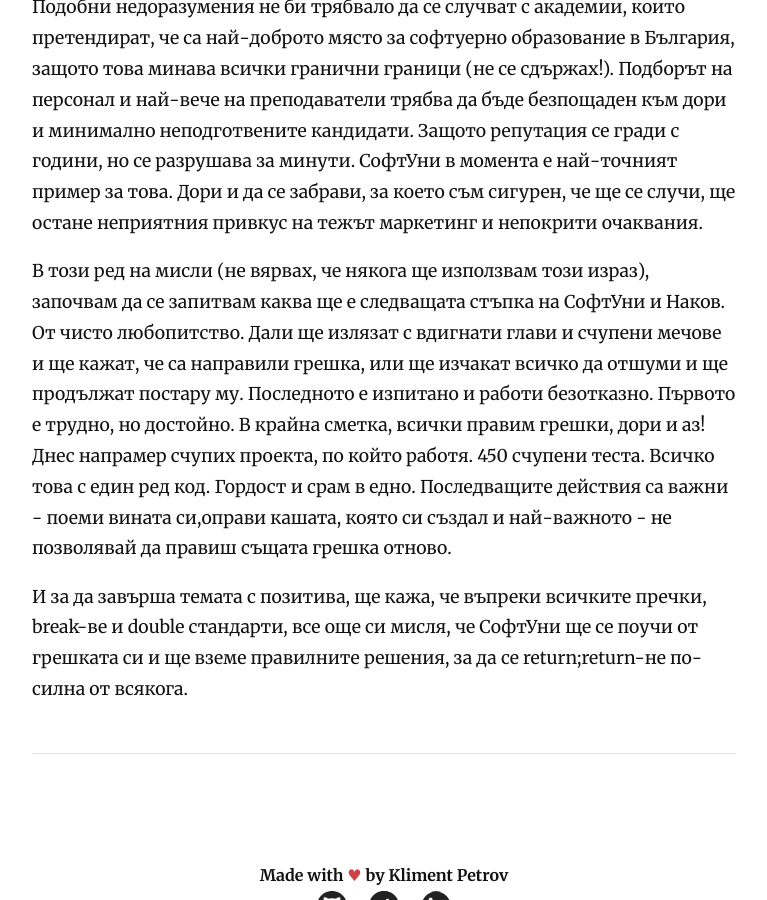
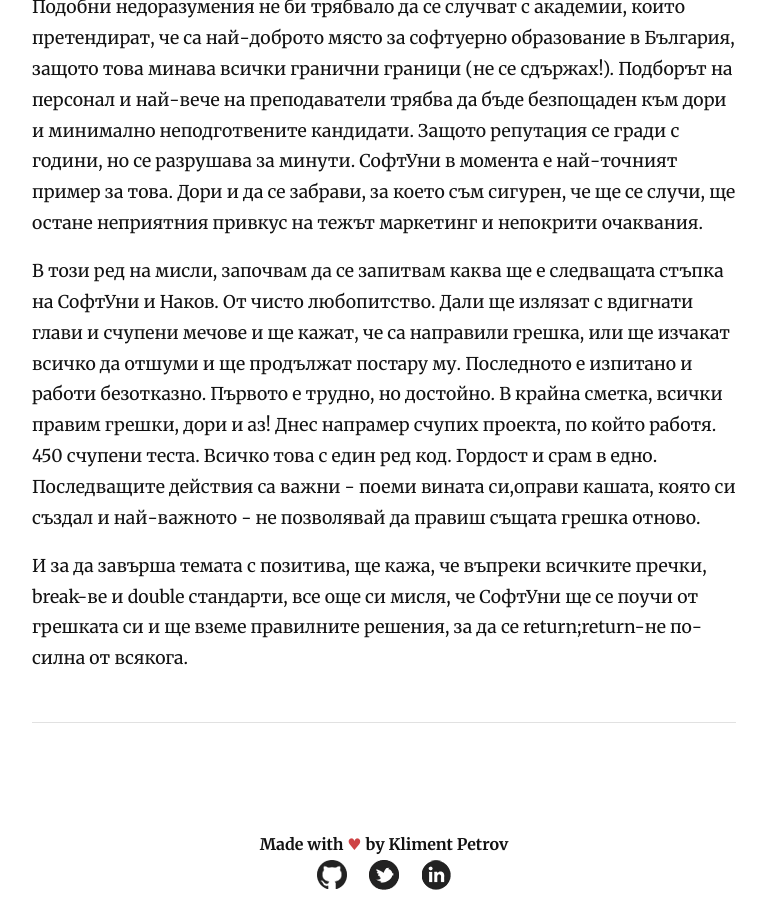
Before and after one commit to KleoPetroff/kleopetroff.github.io, a Jekyll site: the page built from _posts/2017-01-31-return-return-and-how-to-breack-it.md, in a window 1280 px wide and 900 px high, scrolled down 1462 px. Shown: the whole window, without its empty margins (256-1023 px from the left). Built offline with Jekyll 4.4.1, drawn with Linux system fonts in a browser that asks for light colours; comment, search, counter and statistics services are not loaded.

Commit message:
posts: article change

```diff
--- a/_posts/2017-01-31-return-return-and-how-to-breack-it.md
+++ b/_posts/2017-01-31-return-return-and-how-to-breack-it.md
@@ -17,6 +17,6 @@
 
 Подобни недоразумения не би трябвало да се случват с академии, които претендират, че са най-доброто място за софтуерно образование в България, защото това минава всички гранични граници (не се сдържах!). Подборът на персонал и най-вече на преподаватели трябва да бъде безпощаден към дори и минимално неподготвените кандидати. Защото репутация се гради с години, но се разрушава за минути. СофтУни в момента е най-точният пример за това. Дори и да се забрави, за което съм сигурен, че ще се случи, ще остане неприятния привкус на тежът маркетинг и непокрити очаквания.
 
-В този ред на мисли (не вярвах, че някога ще използвам този израз), започвам да се запитвам каква ще е следващата стъпка на СофтУни и Наков. От чисто любопитство. Дали ще излязат с вдигнати глави и счупени мечове и ще кажат, че са направили грешка, или ще изчакат всичко да отшуми и ще продължат постару му. Последното е изпитано и работи безотказно. Първото е трудно, но достойно. В крайна сметка, всички правим грешки, дори и аз! Днес напрамер счупих проекта, по който работя. 450 счупени теста. Всичко това с един ред код. Гордост и срам в едно. Последващите действия са важни - поеми вината си,оправи кашата, която си създал и най-важното - не позволявай да правиш същата грешка отново.
+В този ред на мисли, започвам да се запитвам каква ще е следващата стъпка на СофтУни и Наков. От чисто любопитство. Дали ще излязат с вдигнати глави и счупени мечове и ще кажат, че са направили грешка, или ще изчакат всичко да отшуми и ще продължат постару му. Последното е изпитано и работи безотказно. Първото е трудно, но достойно. В крайна сметка, всички правим грешки, дори и аз! Днес напрамер счупих проекта, по който работя. 450 счупени теста. Всичко това с един ред код. Гордост и срам в едно. Последващите действия са важни - поеми вината си,оправи кашата, която си създал и най-важното - не позволявай да правиш същата грешка отново.
 
 И за да завърша темата с позитива, ще кажа, че въпреки всичките пречки, break-ве и double стандарти, все още си мисля, че СофтУни ще се поучи от грешката си и ще вземе правилните решения, за да се return;return-не по-силна от всякога.
```
